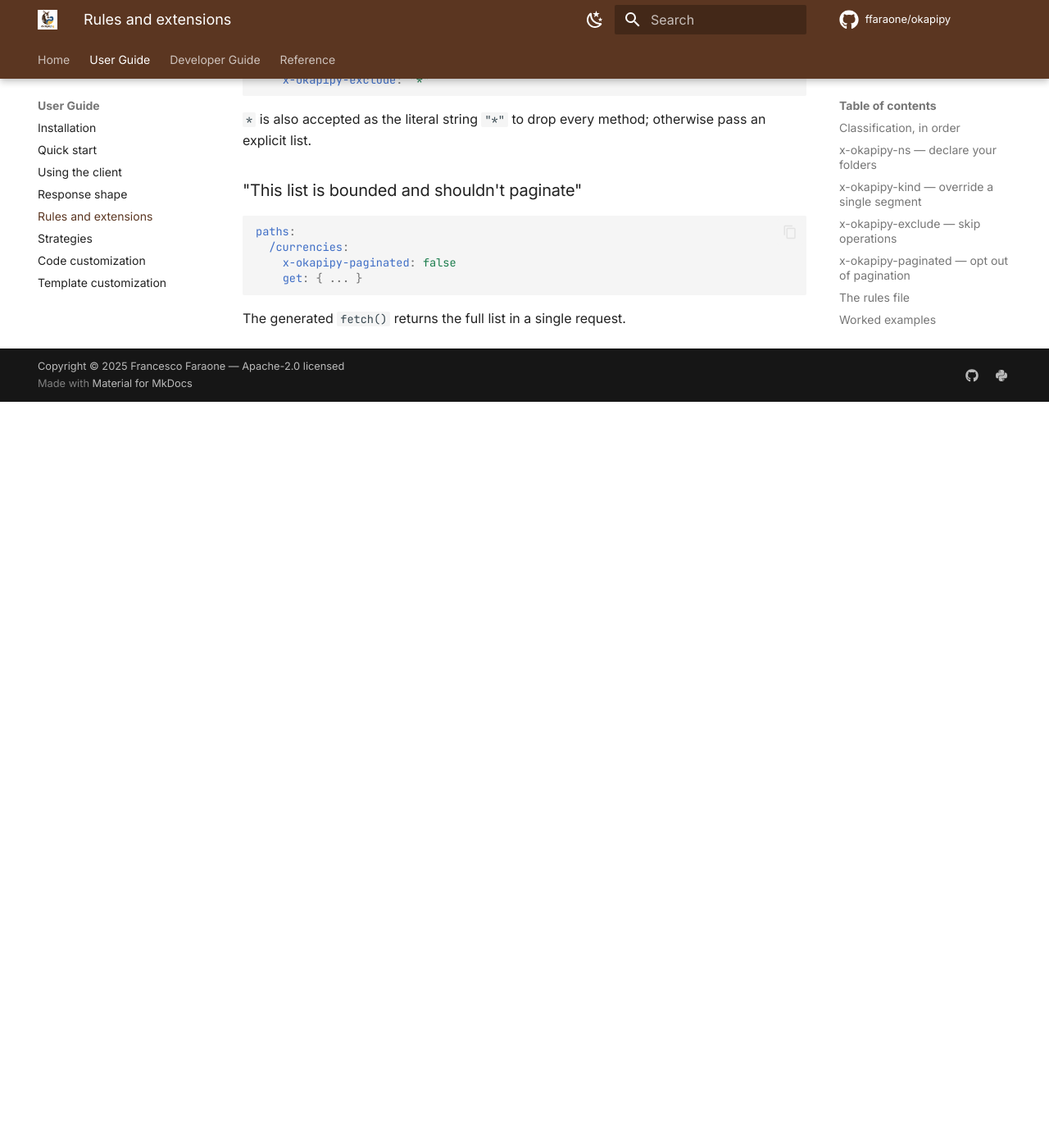
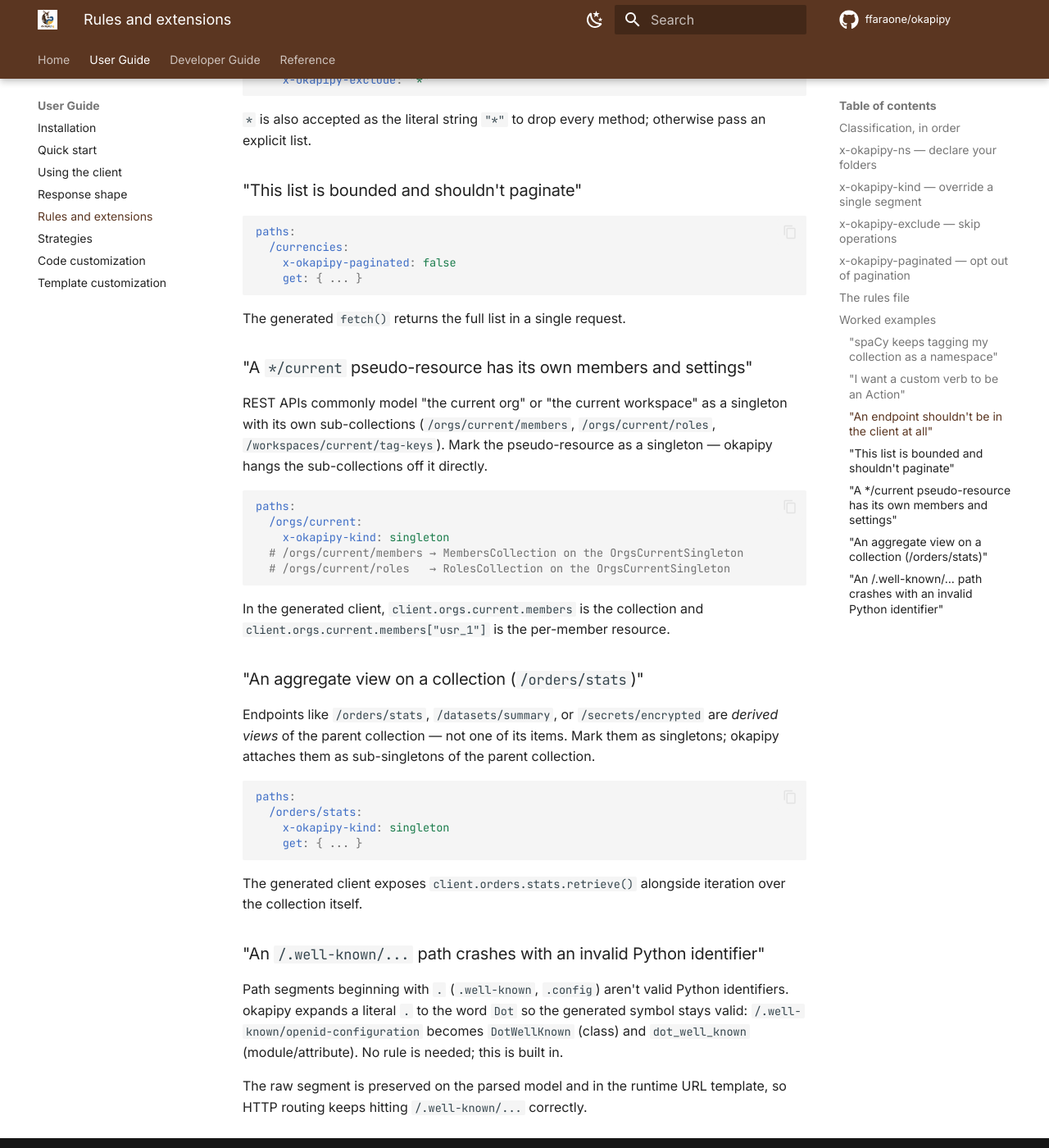
Before and after one commit to ffaraone/okapipy, an MkDocs documentation site: the page built from docs/user-guide/rules.md, in a window 1280 px wide and 1400 px high, scrolled down 4337 px. Shown: the whole window at 82% size. Built offline with MkDocs 1.6.1 and Material for MkDocs 9.7.7, drawn with Linux system fonts in a browser that asks for light colours; comment, search, counter and statistics services are not loaded; before the commit the page ends 4827 px from its top, so only the background shows below that.

Commit message:
support singleton under collection

````diff
--- a/docs/developer-guide/parser.md
+++ b/docs/developer-guide/parser.md
@@ -125,14 +125,23 @@
 ### Naming
 
 `contextual_name(breadcrumb, current)` joins the **full** breadcrumb
-(every singular collection name accumulated so far). So:
+(every singular collection or singleton name accumulated so far). So:
 
 * `/organizations/{id}/datasources/{id}/force-reimport` →
   `OrganizationDatasourceForceReimport`.
+* `/me/orders/{id}` → `MeOrders` collection and `MeOrder` resource —
+  the singleton contributes `Me` to the breadcrumb so the sub-collection
+  doesn't collide with a top-level `/orders`.
 * Resource names use `"".join(breadcrumb)` for the same reason.
 
 Namespaces don't enter the breadcrumb — they're folders, not type
 names. `/auth/login` is `Login`; `/users/{id}/avatar` is `UserAvatar`.
+
+A literal `.` in a path segment (e.g. `/.well-known/openid-configuration`)
+is expanded to the word `Dot` so the resulting identifier is valid Python:
+`DotWellKnown` (PascalCase) and `dot_well_known` (snake_case). The raw
+segment is preserved on the parsed `Namespace.name` for HTTP routing;
+sanitization happens at render time in the generator.
 
 ### Operation routing
 
@@ -147,6 +156,37 @@
 `x-okapipy-kind: action` hint, PUT on a bare collection) is **dropped
 with a warning**, not coerced into a synthetic action. Synthetic
 actions only exist for explicit `x-okapipy-kind: action` opt-ins.
+
+### Allowed structural shapes
+
+`_attach` enforces a deliberately strict parent table. Singletons and
+resources are interchangeable as parents — a singleton is "a resource
+without an `{id}`", so what hangs off a resource also hangs off a
+singleton:
+
+| Child kind | Allowed parents |
+| --- | --- |
+| `Namespace` | root, `Namespace` |
+| `Collection` | root, `Namespace`, `Resource`, `Singleton` |
+| `Resource` (the `{id}` slot) | `Collection` only |
+| `Singleton` | root, `Namespace`, `Collection`, `Resource`, `Singleton` |
+| `Action` | root, `Namespace`, `Collection`, `Resource`, `Singleton` |
+
+Two real-world shapes this unlocks:
+
+* **Collection under singleton** — `/me/orders`, `/orgs/current/members`,
+  `/workspaces/current/tag-keys`. The singleton models a pseudo-resource
+  (the current org, the current user); its sub-collections list the
+  things that belong to it.
+* **Singleton under collection** — `/orders/stats`, `/datasets/summary`,
+  `/workspaces/current/secrets/encrypted`. The singleton is a
+  *view derived from* the collection, not one of its items.
+
+What's **not** allowed: collection-under-collection and any sub-element
+under an `Action` (actions are leaves). Both raise
+`InvalidStructureError`, which the builder catches and logs as a
+warning. Workaround for genuine collection-under-collection cases is
+`x-okapipy-exclude: '*'` on the offending paths.
 
 ### Forbidden combinations
 
--- a/docs/user-guide/rules.md
+++ b/docs/user-guide/rules.md
@@ -226,3 +226,50 @@
 ```
 
 The generated `fetch()` returns the full list in a single request.
+
+### "A `*/current` pseudo-resource has its own members and settings"
+
+REST APIs commonly model "the current org" or "the current workspace" as
+a singleton with its own sub-collections (`/orgs/current/members`,
+`/orgs/current/roles`, `/workspaces/current/tag-keys`). Mark the
+pseudo-resource as a singleton — okapipy hangs the sub-collections off
+it directly.
+
+```yaml
+paths:
+  /orgs/current:
+    x-okapipy-kind: singleton
+  # /orgs/current/members → MembersCollection on the OrgsCurrentSingleton
+  # /orgs/current/roles   → RolesCollection on the OrgsCurrentSingleton
+```
+
+In the generated client, `client.orgs.current.members` is the collection
+and `client.orgs.current.members["usr_1"]` is the per-member resource.
+
+### "An aggregate view on a collection (`/orders/stats`)"
+
+Endpoints like `/orders/stats`, `/datasets/summary`, or
+`/secrets/encrypted` are *derived views* of the parent collection — not
+one of its items. Mark them as singletons; okapipy attaches them as
+sub-singletons of the parent collection.
+
+```yaml
+paths:
+  /orders/stats:
+    x-okapipy-kind: singleton
+    get: { ... }
+```
+
+The generated client exposes `client.orders.stats.retrieve()` alongside
+iteration over the collection itself.
+
+### "An `/.well-known/...` path crashes with an invalid Python identifier"
+
+Path segments beginning with `.` (`.well-known`, `.config`) aren't valid
+Python identifiers. okapipy expands a literal `.` to the word `Dot` so
+the generated symbol stays valid: `/.well-known/openid-configuration`
+becomes `DotWellKnown` (class) and `dot_well_known` (module/attribute).
+No rule is needed; this is built in.
+
+The raw segment is preserved on the parsed model and in the runtime URL
+template, so HTTP routing keeps hitting `/.well-known/...` correctly.
````
Also changed, not shown: design/DESIGN.md (+8 -0 lines), design/REQUIREMENTS.md (+1 -1 lines), docs/reference/cli.md (+8 -0 lines), docs/user-guide/client-usage.md (+17 -0 lines), src/okapipy/generator/templates/package/collection.py.jinja (+24 -1 lines), 5 other files.
